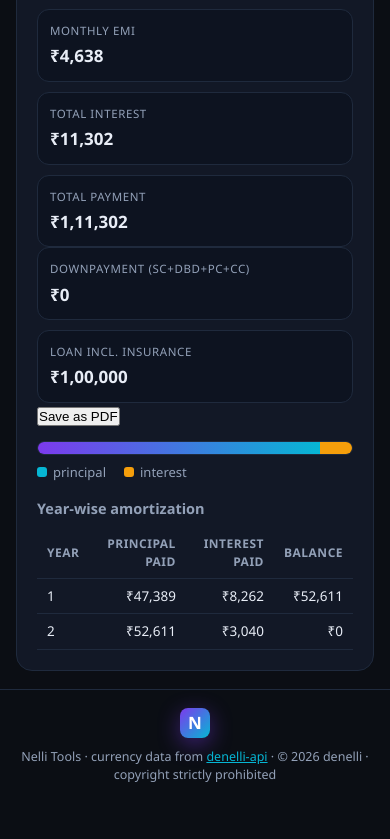
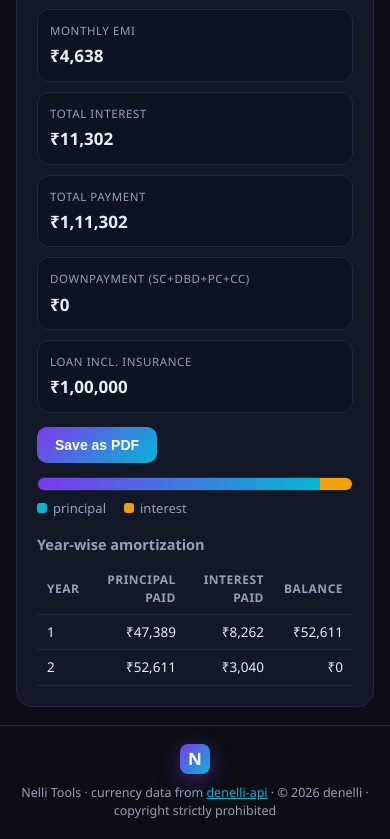
Before and after one commit to shamilhabeebnelli/multi-calculator, a plain HTML site: page index.html in a window 390 px wide. Shown: the part 969-1808 px from the top of the page. Before the commit the page ends 1772 px from the top, so only its background shows below. Drawn offline with Linux system fonts and the light colour scheme; no server answers.

Commit message:
Update style.css

```diff
--- a/style.css
+++ b/style.css
@@ -65,6 +65,14 @@ input, select {
 input:focus, select:focus { border-color: var(--nt-b); }
 
 .nt-out3 { display: grid; grid-template-columns: repeat(3, 1fr); gap: 10px; }
+.nt-out3.nt-out3b { grid-template-columns: repeat(2, 1fr); margin-top: 10px; }
+.nt-btn {
+  background: linear-gradient(135deg, var(--nt-a), var(--nt-b)); color: #fff;
+  border: none; border-radius: 10px; padding: 10px 18px; margin-top: 14px;
+  font-size: 14px; font-weight: 600; cursor: pointer;
+  transition: transform .15s ease, box-shadow .15s ease;
+}
+.nt-btn:hover { transform: translateY(-1px); box-shadow: 0 4px 14px rgba(6,182,212,.35); }
 .nt-out {
   background: #0d1320; border: 1px solid var(--nt-line); border-radius: 12px;
   padding: 12px; display: flex; flex-direction: column; gap: 4px;
@@ -106,5 +114,5 @@ input:focus, select:focus { border-color: var(--nt-b); }
 }
 .nt-foot a { color: var(--nt-b); }
 @media (max-width: 620px) {
-  .nt-row3, .nt-out3 { grid-template-columns: 1fr; }
+  .nt-row3, .nt-out3, .nt-out3.nt-out3b { grid-template-columns: 1fr; }
 }
```
